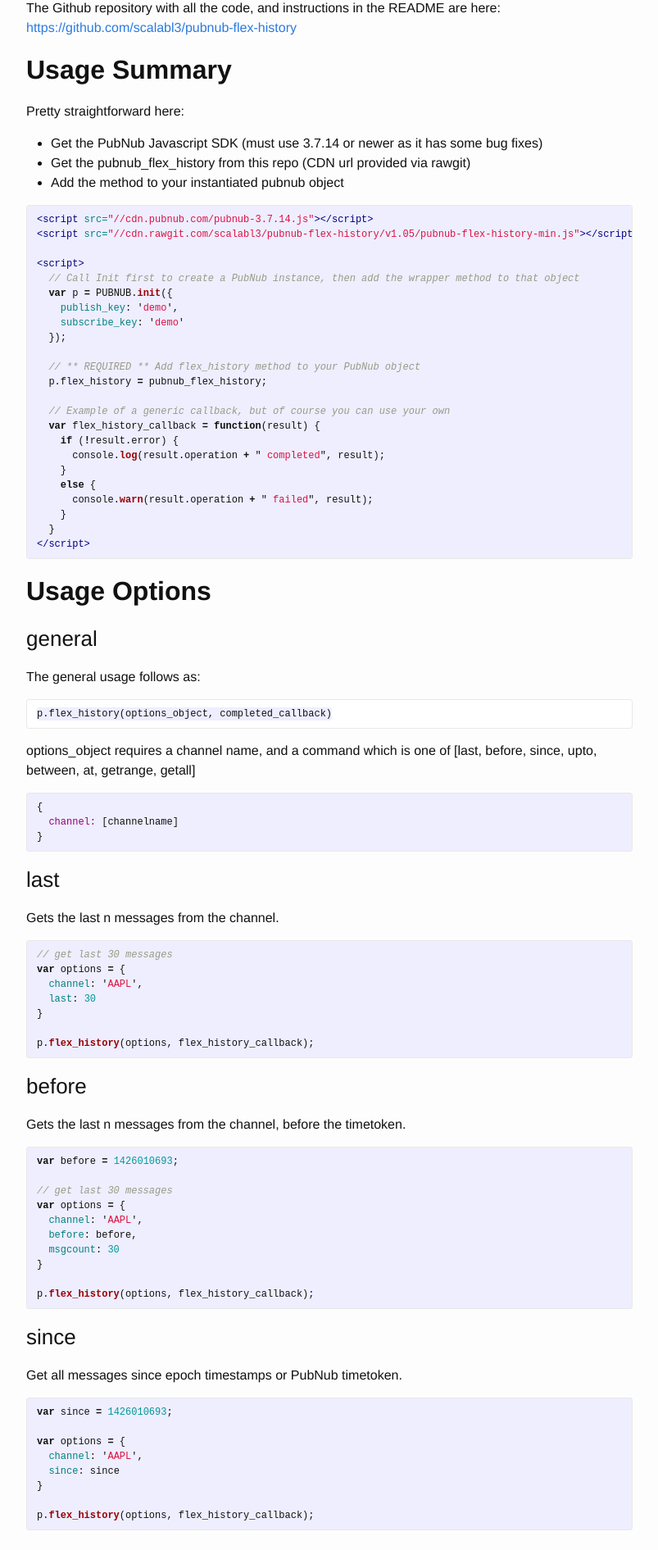
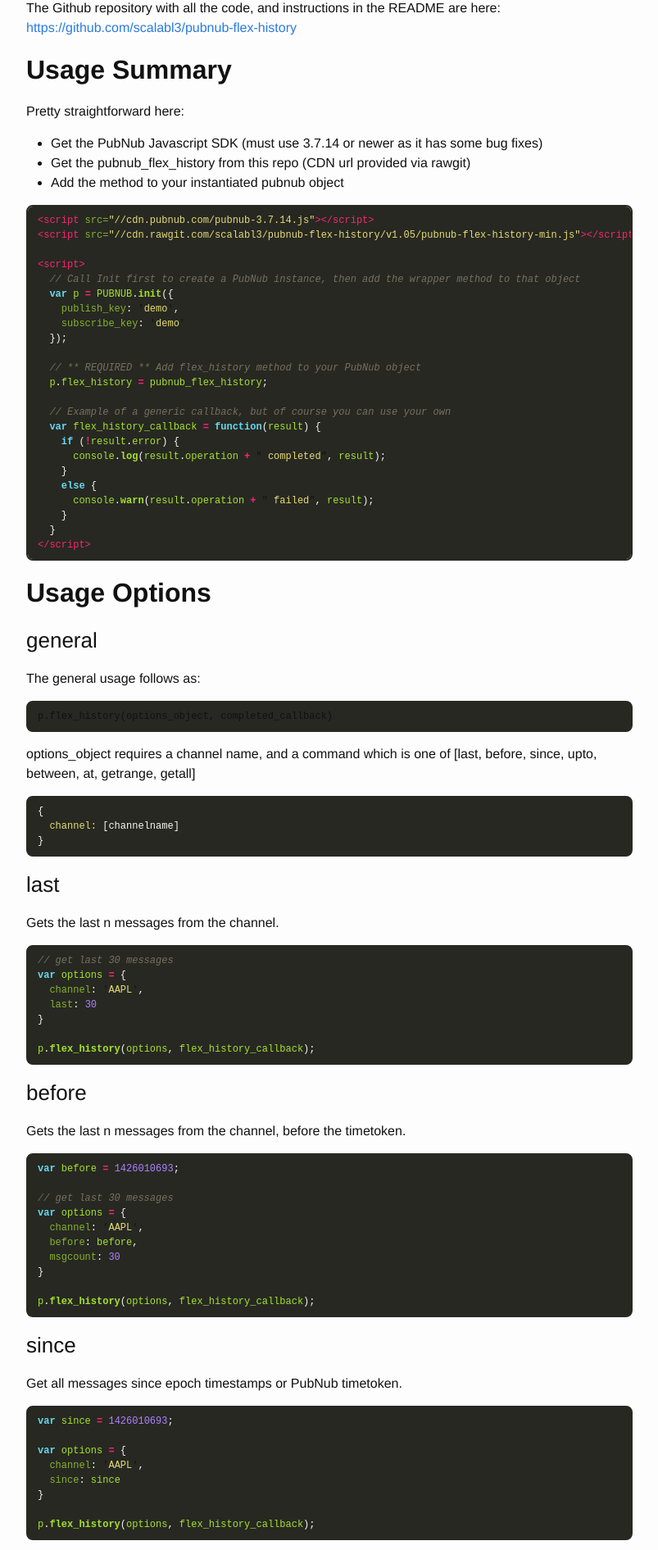
Before and after one commit to pubnub/pubnub-design-patterns, a Jekyll site: the page built from _posts/2015-03-06-Flexible-History-Calls.md, in a window 1280 px wide. Shown: the part 681-2572 px from the top of the page at 82% size, without its empty margins (238-1041 px from the left). Built offline with Jekyll 4.4.1, drawn with Linux system fonts in a browser that asks for light colours.

```diff
--- a/_includes/head.html
+++ b/_includes/head.html
@@ -9,4 +9,5 @@
   <link rel="stylesheet" href="{{ "/css/main.css" | prepend: site.baseurl }}">
   <link rel="canonical" href="{{ page.url | replace:'index.html','' | prepend: site.baseurl | prepend: site.url }}">
   <link rel="alternate" type="application/rss+xml" title="{{ site.title }}" href="{{ "/feed.xml" | prepend: site.baseurl | prepend: site.url }}" />
+  <link rel="stylesheet" href="{{ "/css/tomorrow-night-bright.css" | prepend: site.baseurl }}">
 </head>
--- a/_sass/_base.scss
+++ b/_sass/_base.scss
@@ -137,9 +137,9 @@ blockquote {
 pre,
 code {
     font-size: 12px;
-    border: 1px solid $grey-color-light;
-    border-radius: 3px;
-    background-color: #eef;
+    /* border: 1px solid $grey-color-light;
+      border-radius: 3px;
+      background-color: #eef; */
 }
 
 code {
--- /dev/null
+++ b/css/tomorrow-night-bright.css
@@ -0,0 +1,77 @@
+.highlight pre { background-color: #272822; }
+.highlight .hll { background-color: #272822; }
+.highlight .c { color: #75715e } /* Comment */
+.highlight .err { color: #960050; background-color: #1e0010 } /* Error */
+.highlight .k { color: #66d9ef } /* Keyword */
+.highlight .l { color: #ae81ff } /* Literal */
+.highlight .n { color: #f8f8f2 } /* Name */
+.highlight .o { color: #f92672 } /* Operator */
+.highlight .p { color: #f8f8f2 } /* Punctuation */
+.highlight .cm { color: #75715e } /* Comment.Multiline */
+.highlight .cp { color: #75715e } /* Comment.Preproc */
+.highlight .c1 { color: #75715e } /* Comment.Single */
+.highlight .cs { color: #75715e } /* Comment.Special */
+.highlight .ge { font-style: italic } /* Generic.Emph */
+.highlight .gs { font-weight: bold } /* Generic.Strong */
+.highlight .kc { color: #66d9ef } /* Keyword.Constant */
+.highlight .kd { color: #66d9ef } /* Keyword.Declaration */
+.highlight .kn { color: #f92672 } /* Keyword.Namespace */
+.highlight .kp { color: #66d9ef } /* Keyword.Pseudo */
+.highlight .kr { color: #66d9ef } /* Keyword.Reserved */
+.highlight .kt { color: #66d9ef } /* Keyword.Type */
+.highlight .ld { color: #e6db74 } /* Literal.Date */
+.highlight .m { color: #ae81ff } /* Literal.Number */
+.highlight .s { color: #e6db74 } /* Literal.String */
+.highlight .na { color: #86b22e } /* Name.Attribute */
+.highlight .nb { color: #f8f8f2 } /* Name.Builtin */
+.highlight .nc { color: #a6e22e } /* Name.Class */
+.highlight .no { color: #66d9ef } /* Name.Constant */
+.highlight .nd { color: #a6e22e } /* Name.Decorator */
+.highlight .ni { color: #f8f8f2 } /* Name.Entity */
+.highlight .ne { color: #a6e22e } /* Name.Exception */
+.highlight .nf { color: #a6e22e } /* Name.Function */
+.highlight .nl { color: #f8f8f2 } /* Name.Label */
+.highlight .nn { color: #f8f8f2 } /* Name.Namespace */
+.highlight .nx { color: #a6e22e } /* Name.Other */
+.highlight .py { color: #f8f8f2 } /* Name.Property */
+.highlight .nt { color: #f92672 } /* Name.Tag */
+.highlight .nv { color: #f8f8f2 } /* Name.Variable */
+.highlight .ow { color: #f92672 } /* Operator.Word */
+.highlight .w { color: #f8f8f2 } /* Text.Whitespace */
+.highlight .mf { color: #ae81ff } /* Literal.Number.Float */
+.highlight .mh { color: #ae81ff } /* Literal.Number.Hex */
+.highlight .mi { color: #ae81ff } /* Literal.Number.Integer */
+.highlight .mo { color: #ae81ff } /* Literal.Number.Oct */
+.highlight .sb { color: #e6db74 } /* Literal.String.Backtick */
+.highlight .sc { color: #e6db74 } /* Literal.String.Char */
+.highlight .sd { color: #e6db74 } /* Literal.String.Doc */
+.highlight .s2 { color: #e6db74 } /* Literal.String.Double */
+.highlight .se { color: #ae81ff } /* Literal.String.Escape */
+.highlight .sh { color: #e6db74 } /* Literal.String.Heredoc */
+.highlight .si { color: #e6db74 } /* Literal.String.Interpol */
+.highlight .sx { color: #e6db74 } /* Literal.String.Other */
+.highlight .sr { color: #e6db74 } /* Literal.String.Regex */
+.highlight .s1 { color: #e6db74 } /* Literal.String.Single */
+.highlight .ss { color: #e6db74 } /* Literal.String.Symbol */
+.highlight .bp { color: #f8f8f2 } /* Name.Builtin.Pseudo */
+.highlight .vc { color: #f8f8f2 } /* Name.Variable.Class */
+.highlight .vg { color: #f8f8f2 } /* Name.Variable.Global */
+.highlight .vi { color: #f8f8f2 } /* Name.Variable.Instance */
+.highlight .il { color: #ae81ff } /* Literal.Number.Integer.Long */
+
+.highlight .gh { } /* Generic Heading & Diff Header */
+.highlight .gu { color: #75715e; } /* Generic.Subheading & Diff Unified/Comment? */
+.highlight .gd { color: #f92672; } /* Generic.Deleted & Diff Deleted */
+.highlight .gi { color: #a6e22e; } /* Generic.Inserted & Diff Inserted */
+
+pre {
+  background: #272822;
+  border: 2px solid #272822;
+  border-radius: 8px;
+  overflow-x: auto;
+
+}
+
+pre code {
+  border: none;
+}
```
Also changed, not shown: _drafts/2016-01-10-Stateless-Subscribe-Workflow.md (added, +29 -0 lines), _drafts/2016-01-10-Subscribe-And-History-Best-Practices.md (added, +10 -0 lines), _drafts/2016-01-11-Server-Ingestions-Fan-In.md (added, +10 -0 lines), _posts/2015-03-05-Inbound-Channel-Pattern.md (+2 -0 lines), css/main.scss (line endings or trailing spaces), images/subscribeflow/1-message-buffer.jpg (added), images/subscribeflow/2-subscribe-timetoken.jpg (added).
